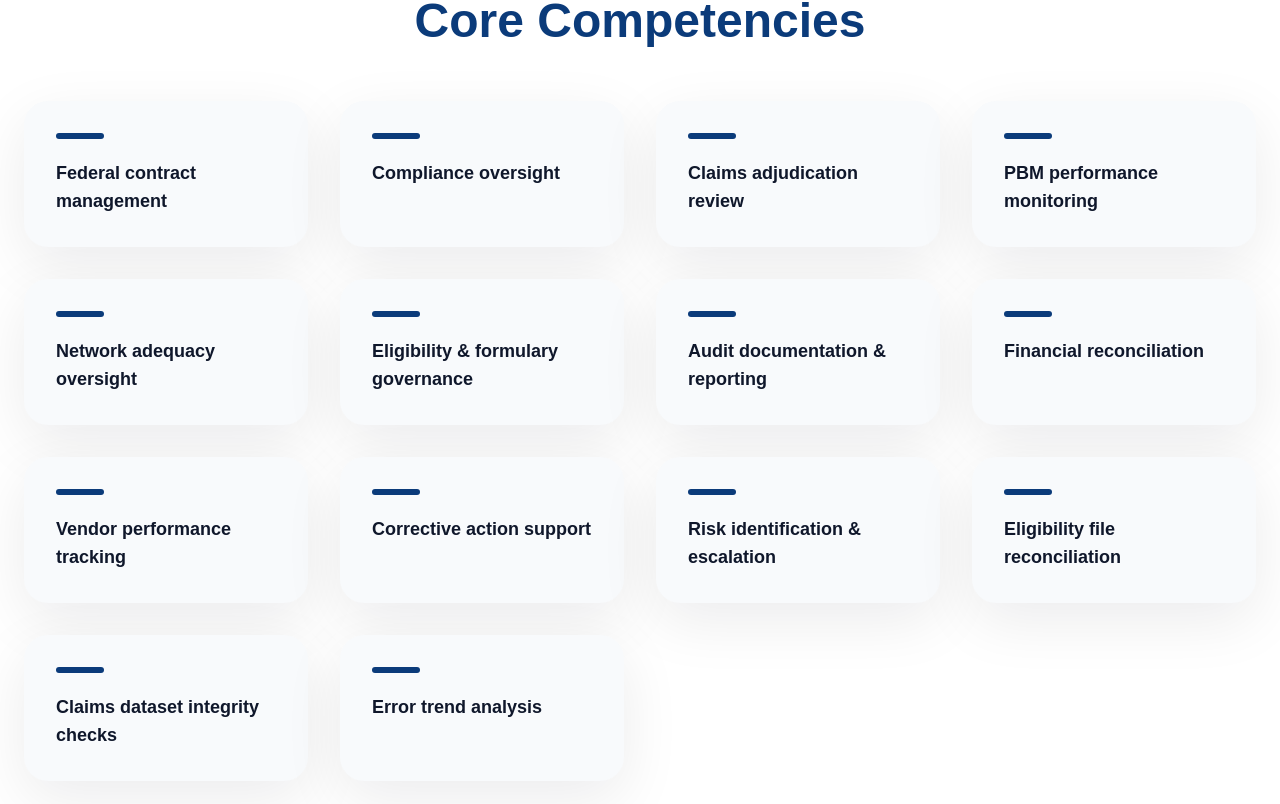
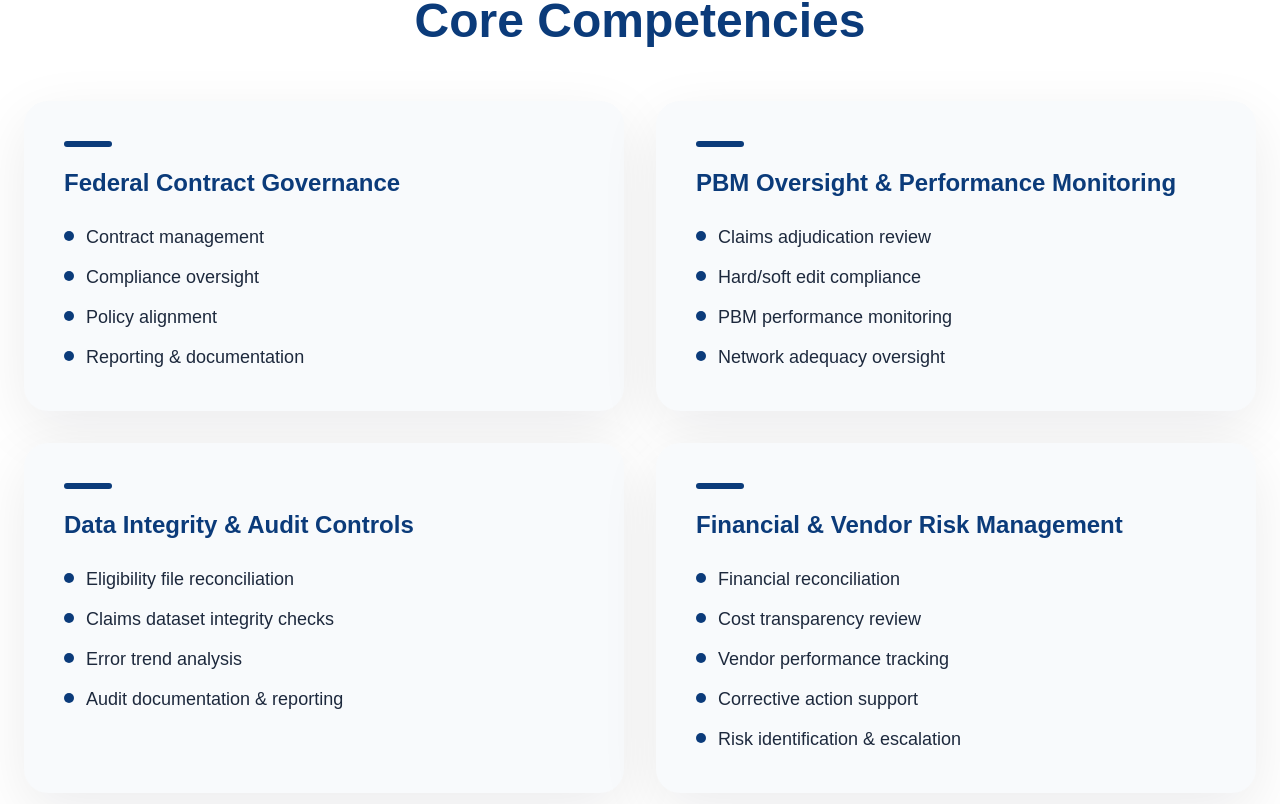
Before and after one commit to Valritehachi/paragon_site, a Next.js app: page /capabilities in a window 1280 px wide. Shown: the part 716-1520 px from the top of the page. Built offline with nearby package versions, Linux system fonts and the light colour scheme.

Commit message:
more changes

```diff
--- a/src/app/capabilities/page.tsx
+++ b/src/app/capabilities/page.tsx
@@ -1,22 +1,6 @@
 import Header from "@/app/components/Header";
 import Footer from "@/app/components/Footer";
 
-const coreCompetencies = [
-  "Federal contract management",
-  "Compliance oversight",
-  "Claims adjudication review",
-  "PBM performance monitoring",
-  "Network adequacy oversight",
-  "Eligibility & formulary governance",
-  "Audit documentation & reporting",
-  "Financial reconciliation",
-  "Vendor performance tracking",
-  "Corrective action support",
-  "Risk identification & escalation",
-  "Eligibility file reconciliation",
-  "Claims dataset integrity checks",
-  "Error trend analysis"
-];
 
 const differentiators = [
   "24/7 federal escalation availability",
@@ -60,16 +44,95 @@ export default function CapabilitiesPage() {
               Core Competencies
             </h2>
 
-            <div className="mt-14 grid gap-8 sm:grid-cols-2 lg:grid-cols-4">
-              {coreCompetencies.map((item) => (
-                <div
-                  key={item}
-                  className="rounded-3xl bg-slate-50 p-8 shadow-[0_18px_60px_rgba(2,6,23,0.08)]"
-                >
-                  <div className="mb-5 h-1.5 w-12 rounded-full bg-[#0b3b7a]" />
-                  <p className="text-lg font-bold text-slate-900">{item}</p>
-                </div>
-              ))}
+            <div className="mt-14 grid gap-8 md:grid-cols-2">
+              {/* A */}
+              <div className="rounded-3xl bg-slate-50 p-10 shadow-[0_18px_60px_rgba(2,6,23,0.08)]">
+                <div className="mb-5 h-1.5 w-12 rounded-full bg-[#0b3b7a]" />
+                <h3 className="text-2xl font-extrabold text-[#0b3b7a]">
+                  Federal Contract Governance
+                </h3>
+
+                <ul className="mt-6 space-y-3 text-slate-800">
+                  {[
+                    "Contract management",
+                    "Compliance oversight",
+                    "Policy alignment",
+                    "Reporting & documentation",
+                  ].map((item) => (
+                    <li key={item} className="flex items-start gap-3">
+                      <span className="mt-2 h-2.5 w-2.5 rounded-full bg-[#0b3b7a]" />
+                      <span className="text-lg">{item}</span>
+                    </li>
+                  ))}
+                </ul>
+              </div>
+
+              {/* B */}
+              <div className="rounded-3xl bg-slate-50 p-10 shadow-[0_18px_60px_rgba(2,6,23,0.08)]">
+                <div className="mb-5 h-1.5 w-12 rounded-full bg-[#0b3b7a]" />
+                <h3 className="text-2xl font-extrabold text-[#0b3b7a]">
+                  PBM Oversight & Performance Monitoring
+                </h3>
+
+                <ul className="mt-6 space-y-3 text-slate-800">
+                  {[
+                    "Claims adjudication review",
+                    "Hard/soft edit compliance",
+                    "PBM performance monitoring",
+                    "Network adequacy oversight",
+                  ].map((item) => (
+                    <li key={item} className="flex items-start gap-3">
+                      <span className="mt-2 h-2.5 w-2.5 rounded-full bg-[#0b3b7a]" />
+                      <span className="text-lg">{item}</span>
+                    </li>
+                  ))}
+                </ul>
+              </div>
+
+              {/* C */}
+              <div className="rounded-3xl bg-slate-50 p-10 shadow-[0_18px_60px_rgba(2,6,23,0.08)]">
+                <div className="mb-5 h-1.5 w-12 rounded-full bg-[#0b3b7a]" />
+                <h3 className="text-2xl font-extrabold text-[#0b3b7a]">
+                  Data Integrity & Audit Controls
+                </h3>
+
+                <ul className="mt-6 space-y-3 text-slate-800">
+                  {[
+                    "Eligibility file reconciliation",
+                    "Claims dataset integrity checks",
+                    "Error trend analysis",
+                    "Audit documentation & reporting",
+                  ].map((item) => (
+                    <li key={item} className="flex items-start gap-3">
+                      <span className="mt-2 h-2.5 w-2.5 rounded-full bg-[#0b3b7a]" />
+                      <span className="text-lg">{item}</span>
+                    </li>
+                  ))}
+                </ul>
+              </div>
+
+              {/* D */}
+              <div className="rounded-3xl bg-slate-50 p-10 shadow-[0_18px_60px_rgba(2,6,23,0.08)]">
+                <div className="mb-5 h-1.5 w-12 rounded-full bg-[#0b3b7a]" />
+                <h3 className="text-2xl font-extrabold text-[#0b3b7a]">
+                  Financial & Vendor Risk Management
+                </h3>
+
+                <ul className="mt-6 space-y-3 text-slate-800">
+                  {[
+                    "Financial reconciliation",
+                    "Cost transparency review",
+                    "Vendor performance tracking",
+                    "Corrective action support",
+                    "Risk identification & escalation",
+                  ].map((item) => (
+                    <li key={item} className="flex items-start gap-3">
+                      <span className="mt-2 h-2.5 w-2.5 rounded-full bg-[#0b3b7a]" />
+                      <span className="text-lg">{item}</span>
+                    </li>
+                  ))}
+                </ul>
+              </div>
             </div>
           </div>
         </section>
@@ -136,6 +199,10 @@ export default function CapabilitiesPage() {
                   <p className="text-lg font-bold text-slate-900">SAM.gov Active</p>
                 </div>
 
+                <div className="mt-8 rounded-2xl bg-white p-6 border border-slate-200">
+                  <p className="text-lg font-bold text-slate-900">Small Business (Self-certification)</p>
+                </div>
+
               </div>
             </div>
           </div>
--- a/src/app/components/Hero.tsx
+++ b/src/app/components/Hero.tsx
@@ -1,39 +1,3 @@
-// import Link from "next/link";
-// import React from "react";
-
-// export default function Hero() {
-//   return (
-//     <section id="top" className="relative overflow-hidden">
-//       {/* background */}
-//       <div className="absolute inset-0 bg-gradient-to-r from-[#0b3b7a] via-[#0a4a92] to-[#0b3b7a]" />
-
-//       {/* diagonals */}
-//       <div className="absolute inset-0 opacity-25">
-//         <div className="absolute -left-40 top-0 h-[120%] w-[55%] -skew-x-12 bg-white/10" />
-//         <div className="absolute left-[35%] top-0 h-[120%] w-[20%] -skew-x-12 bg-black/10" />
-//       </div>
-
-//       <div className="relative max-w-7xl px-4 md:px-30 py-15 md:py-18">
-//         <div className="max-w-none">
-//           <h1 className="text-4xl font-extrabold leading-tight tracking-tight text-white md:text-6xl">
-//             Trusted Federal Partner for
-//             <br />
-//             Compliance, Governance &amp; Oversight
-//             <br />
-//             Strategic Program Management
-//           </h1>
-
-//           <p className="mt-6 max-w-2xl text-lg leading-relaxed text-white/90 md:text-xl">
-//             Delivering disciplined oversight, transparent operations, and
-//             measurable performance across federal benefit programs.
-//           </p>
-
-
-//         </div>
-//       </div>
-//     </section>
-//   );
-// }
 
 import Link from "next/link";
 import React from "react";
@@ -52,7 +16,7 @@ export default function Hero() {
 
       <div className="relative max-w-7xl px-4 md:px-8 py-10 md:py-12">
         <div className="max-w-none">
-          <h1 className="text-3xl font-extrabold leading-tight tracking-tight text-white md:text-5xl">
+          <h1 className="md:text-4xl font-extrabold leading-tight tracking-tight text-white ">
             Trusted Federal Partner for
             <br />
             Compliance, Governance &amp; Oversight
--- a/src/app/services/page.tsx
+++ b/src/app/services/page.tsx
@@ -136,15 +136,32 @@ export default function ServicesPage() {
           <div className="mt-16 grid gap-10 lg:grid-cols-3">
 
         {/* Who We Support */}
+
         <div className="rounded-3xl bg-white p-10 shadow-[0_18px_60px_rgba(2,6,23,0.10)]">
           <h3 className="text-2xl font-extrabold text-[#0b3b7a]">
             Who We Support
           </h3>
 
           <p className="mt-6 text-lg leading-relaxed text-slate-800">
-            PFSC supports federal agencies and government programs requiring
-            disciplined oversight, compliance, governance, and audit-ready performance.
+            PFSC supports federal agencies and government programs requiring disciplined
+            oversight, compliance, governance, and audit-ready performance.
           </p>
+
+          <p className="mt-6 text-lg leading-relaxed text-slate-800">
+            We also coordinate with:
+          </p>
+
+          <ul className="mt-4 space-y-4 text-slate-800">
+            {[
+              "PBM subcontractors operating under PFSC’s governance",
+              "Partner organizations supporting federal benefit operations",
+            ].map((item) => (
+              <li key={item} className="flex items-start gap-3">
+                <span className="mt-2 h-2.5 w-2.5 rounded-full bg-[#0b3b7a]" />
+                <span className="text-lg">{item}</span>
+              </li>
+            ))}
+          </ul>
         </div>
 
           {/* Compliance Statement */}
@@ -171,23 +188,6 @@ export default function ServicesPage() {
             </p>
           </div>
 
-          {/* Who We Support */}
-          <div className="rounded-3xl bg-white p-10 shadow-[0_18px_60px_rgba(2,6,23,0.10)]">
-            <h3 className="text-2xl font-extrabold text-[#0b3b7a]">
-            We also coordinate with:
-            </h3>
-
-            <ul className="mt-6 space-y-4 text-slate-800">
-            {["PBM subcontractors operating under PFSC’s governance", "Partner organizations supporting federal benefit operations"].map((item) => (
-              <li key={item} className="flex items-start gap-3">
-              <span className="mt-2 h-2.5 w-2.5 rounded-full bg-[#0b3b7a]" />
-              <span className="text-lg">{item}</span>
-              </li>
-            ))}
-            </ul>
-          </div>
-
-
           </div>
         </div>
         </section>
```
Lines whose indentation alone changed are shown as unchanged.
